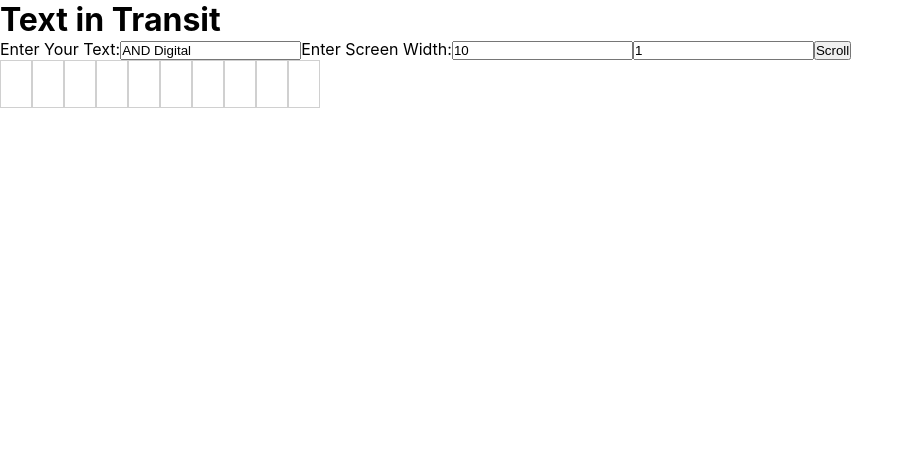
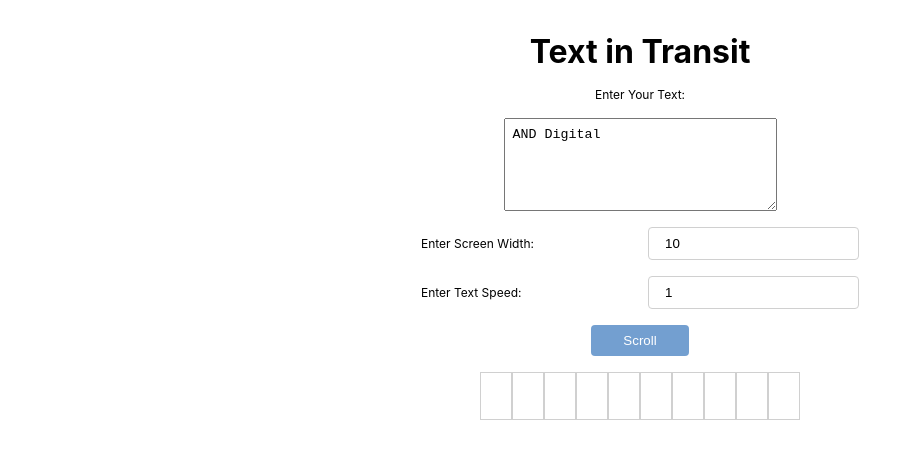
Before and after one commit to musayuksel/code-challanges-2023, a React (Create React App) app in the folder challenge-3-text-in-transit/: page / in a window 1280 px wide. Shown: the top 458 px of the page, without its empty margins (0-922 px from the left). Built offline with nearby package versions, Linux system fonts and the light colour scheme.

Commit message:
Add style for page

```diff
--- a/challenge-3-text-in-transit/src/App.css
+++ b/challenge-3-text-in-transit/src/App.css
@@ -3,3 +3,10 @@
   padding: 0;
   box-sizing: border-box;
 }
+.App {
+  display: grid;
+  grid-template-columns: 1fr;
+  grid-gap: 1rem;
+  justify-items: center;
+  padding: 2rem;
+}
--- a/challenge-3-text-in-transit/src/components/TextInput.jsx
+++ b/challenge-3-text-in-transit/src/components/TextInput.jsx
@@ -1,5 +1,5 @@
 import React, { useState } from "react";
-
+import "./TextInput.style.css";
 export default function TextInput({
   setCurrentScrollingText,
   setScreenWidth,
@@ -17,14 +17,19 @@
   };
   return (
     <form>
+      <div className="form-section text-input">
         <label htmlFor="text">Enter Your Text:</label>
-      <input
+        <textarea
           id="text"
           type="text"
+          rows={5}
+          cols={30}
           placeholder="Enter your text here"
           value={currentTextInput}
           onChange={(e) => setCurrentTextInput(e.target.value)}
         />
+      </div>
+      <div className="form-section">
         <label htmlFor="screenWidth">Enter Screen Width:</label>
         <input
           id="screenWidth"
@@ -35,6 +40,9 @@
             setCurrentScreenWidth(+e.target.value);
           }}
         />
+      </div>
+      <div className="form-section">
+        <label htmlFor="speed">Enter Text Speed:</label>
         <input
           id="speed"
           type="number"
@@ -44,6 +52,7 @@
             setCurrentSpeed(+e.target.value);
           }}
         />
+      </div>
       <button onClick={handleScrollClick}>Scroll</button>
     </form>
   );
--- /dev/null
+++ b/challenge-3-text-in-transit/src/components/TextInput.style.css
@@ -0,0 +1,43 @@
+form {
+  display: grid;
+  grid-gap: 1rem;
+  align-items: center;
+}
+form label {
+  font-size: 0.75rem;
+}
+form input {
+  padding: 0.5rem 1rem;
+  border: 1px solid #d0d0d0;
+  border-radius: 0.25rem;
+}
+form *:focus {
+  outline: none;
+  border-color: #000;
+}
+form .form-section {
+  display: grid;
+  grid-template-columns: 1fr 1fr;
+  grid-gap: 1rem;
+  align-items: center;
+}
+
+form .form-section.text-input {
+  display: flex;
+  flex-direction: column;
+  text-align: center;
+  width: 100%;
+}
+form #text {
+  padding: 0.5rem;
+}
+
+form button {
+  background-color: #739fd0;
+  border: none;
+  border-radius: 0.25rem;
+  color: #fff;
+  cursor: pointer;
+  padding: 0.5rem 2rem;
+  justify-self: center;
+}
```
Lines whose indentation alone changed are shown as unchanged.
